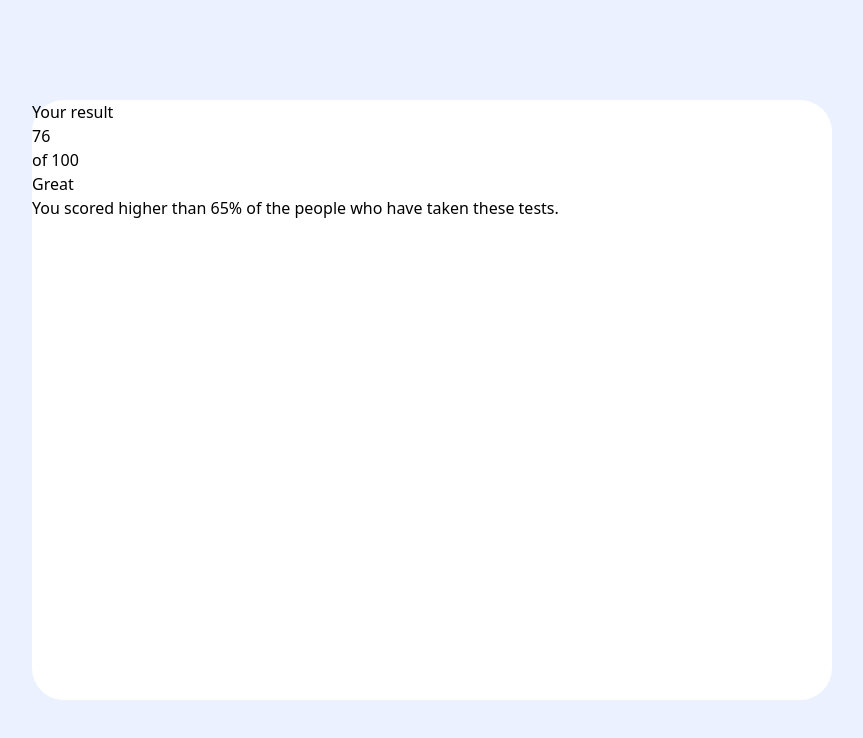
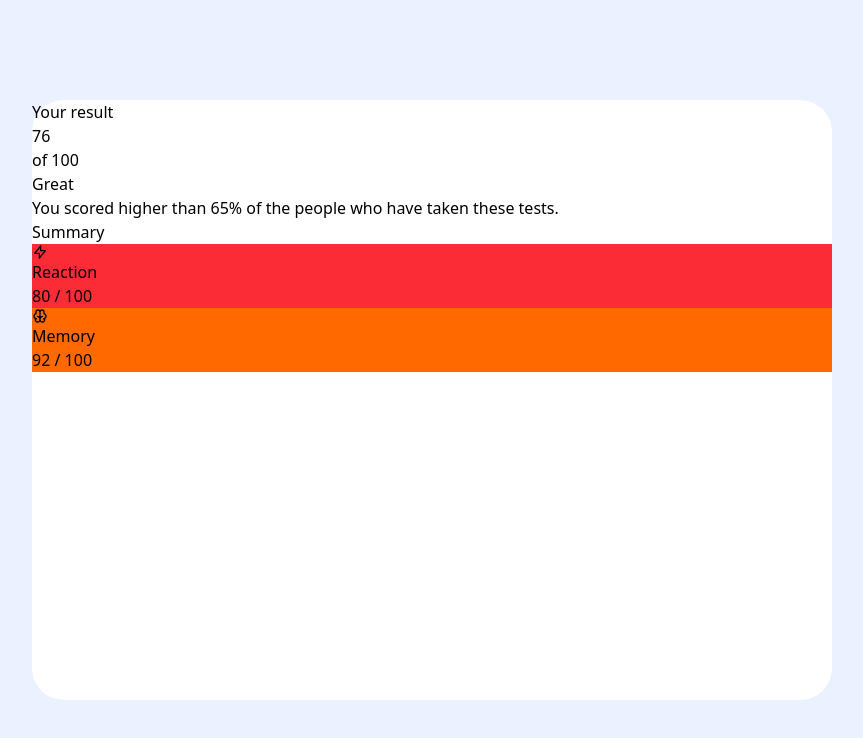
Before and after one commit to Great-kiola/Tailwind-practice, a React (Vite) app in the folder tailwind-frontend/: page /resultSum in a window 1280 px wide. Shown: the top 738 px of the page, without its empty margins (208-1071 px from the left). Built offline with nearby package versions, Linux system fonts and the light colour scheme.

Commit message:
feat: enhance ResultSummary component with icons and summary layout

```diff
--- a/tailwind-frontend/src/components/ResultSummary.jsx
+++ b/tailwind-frontend/src/components/ResultSummary.jsx
@@ -1,11 +1,15 @@
 import React from 'react'
+import { HiOutlineLightningBolt } from "react-icons/hi";
+import { RiBrainLine } from "react-icons/ri";
+
+
 
 const ResultSummary = () => {
     return (
         <>
             <div className='bg-Pale-blue h-screen flex items-center justify-center'>
                 <div className='h-150 w-200 rounded-4xl bg-White-resultSum'>
-                <div>
+                    <div className=''>
                         <h2>Your result</h2>
 
                         <div className='rounded-full'>
@@ -16,7 +20,30 @@ const ResultSummary = () => {
                         <h1>Great</h1>
                         <h2>You scored higher than 65% of the people who have taken these tests.</h2>
                     </div>
-                <div></div>
+                    <div>
+                        <h1 className=''>Summary</h1>
+
+                        <div className='Summaries'>
+                            <div className='bg-red-500'>
+                                <div>
+                                    <HiOutlineLightningBolt />
+                                    <h1>Reaction</h1>
+                                </div>
+
+                                <h1><span>80</span> / 100</h1>
+                            </div>
+
+                            <div className='bg-orange-500'>
+                                <div>
+                                    <RiBrainLine />
+
+                                    <h1>Memory</h1>
+                                </div>
+
+                                <h1><span>92</span> / 100</h1>
+                            </div>
+                        </div>
+                    </div>
                 </div>
             </div>
         </>
```
Lines whose indentation alone changed are shown as unchanged.
